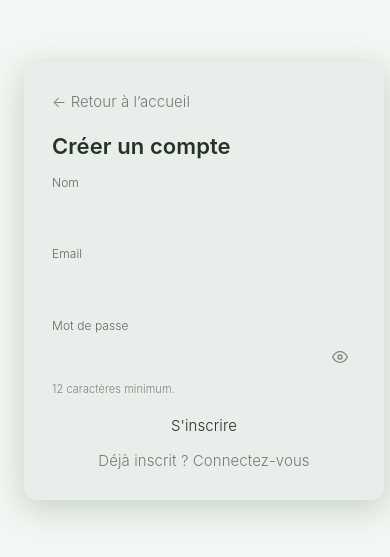
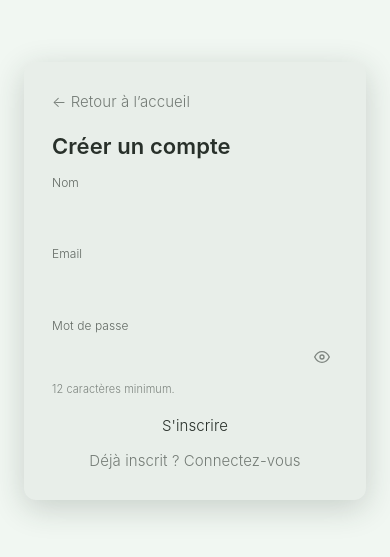
Before and after one commit to ArthurDescourvieres/arthur-descourvieres-dossiers-pros-CDA, a React (Vite) app in the folder frontend/: page /register in a window 390 px wide. Shown: the part 141-698 px from the top of the page. Built offline with nearby package versions, Linux system fonts and the light colour scheme; no server answers; a web font is replaced by a local one.

Commit message:
style(frontend): polish modal surfaces and login responsive layout

```diff
--- a/frontend/src/memo/AccountModal.tsx
+++ b/frontend/src/memo/AccountModal.tsx
@@ -50,7 +50,7 @@ export function AccountModal({ onClose }: { onClose: () => void }) {
       }}
     >
       <div
-        className="flex flex-col gap-4 w-[min(480px,calc(100vw-48px))] max-h-[calc(100vh-48px)] overflow-y-auto rounded-2xl border border-[var(--color-line-strong)] p-[22px] bg-[var(--color-surface-strong)] text-[var(--color-text)]"
+        className="flex flex-col gap-4 w-[min(480px,calc(100vw-48px))] max-h-[calc(100vh-48px)] overflow-y-auto rounded-2xl border border-[var(--color-line-strong)] p-[22px] bg-[var(--color-surface-2)] text-[var(--color-text)] shadow-[0_16px_48px_var(--color-shadow)]"
         role="dialog"
         aria-modal="true"
         aria-label="Mon compte"
--- a/frontend/src/memo/InviteSection.tsx
+++ b/frontend/src/memo/InviteSection.tsx
@@ -57,7 +57,7 @@ export function InviteModal({
       }}
     >
       <div
-        className="flex max-h-[calc(100vh-48px)] w-[min(480px,calc(100vw-48px))] flex-col gap-4 overflow-y-auto rounded-2xl border border-[var(--color-line-strong)] bg-[var(--color-surface-2)] p-[22px] text-[var(--color-text)]"
+        className="flex max-h-[calc(100vh-48px)] w-[min(480px,calc(100vw-48px))] flex-col gap-4 overflow-y-auto rounded-2xl border border-[var(--color-line-strong)] bg-[var(--color-surface-2)] p-[22px] text-[var(--color-text)] shadow-[0_16px_48px_var(--color-shadow)]"
         role="dialog"
         aria-modal="true"
         aria-label="Inviter un membre"
--- a/frontend/src/memo/Login.tsx
+++ b/frontend/src/memo/Login.tsx
@@ -58,7 +58,7 @@ export function Login({ initialMode = 'login', onBack, onSwitchMode }: LoginProp
     <div className="grid min-h-screen place-items-center bg-[var(--color-bg)] p-6 text-[var(--color-text)]">
       <form
         onSubmit={onSubmit}
-        className="flex w-[360px] flex-col gap-3 rounded-xl bg-[var(--color-surface)] p-7 shadow-[0_8px_32px_var(--color-shadow)]"
+        className="flex w-full max-w-[360px] flex-col gap-3 rounded-xl bg-[var(--color-surface)] p-7 shadow-[0_8px_32px_var(--color-shadow)]"
       >
         {onBack && (
           <button
--- a/frontend/src/memo/WorkspaceFormModal.tsx
+++ b/frontend/src/memo/WorkspaceFormModal.tsx
@@ -59,7 +59,7 @@ export function WorkspaceFormModal({
     >
       <form
         onSubmit={submit}
-        className="flex flex-col gap-4 w-[min(440px,calc(100vw-48px))] max-h-[calc(100vh-48px)] overflow-y-auto rounded-2xl border border-[var(--color-line-strong)] p-[22px] bg-[var(--color-surface-strong)] text-[var(--color-text)]"
+        className="flex flex-col gap-4 w-[min(440px,calc(100vw-48px))] max-h-[calc(100vh-48px)] overflow-y-auto rounded-2xl border border-[var(--color-line-strong)] p-[22px] bg-[var(--color-surface-2)] text-[var(--color-text)] shadow-[0_16px_48px_var(--color-shadow)]"
         role="dialog"
         aria-modal="true"
         aria-label={mode === 'create' ? 'Nouveau workspace' : 'Modifier le workspace'}
```
